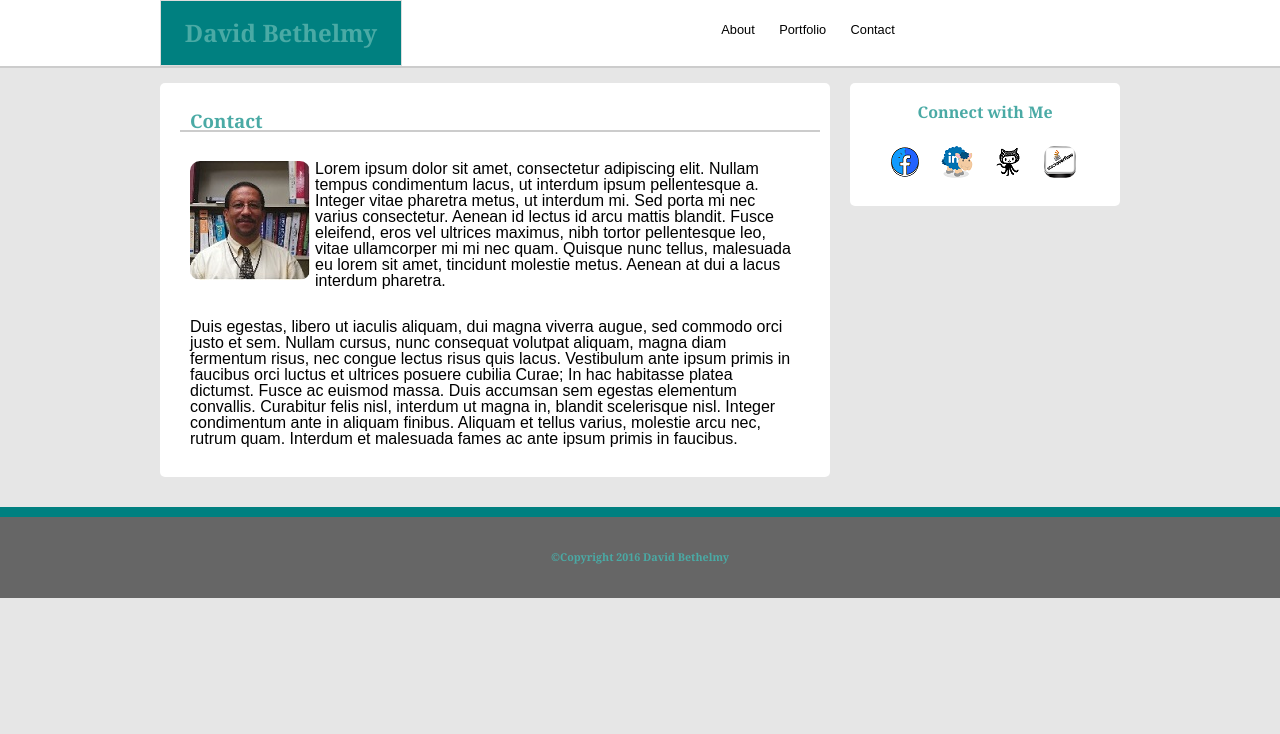
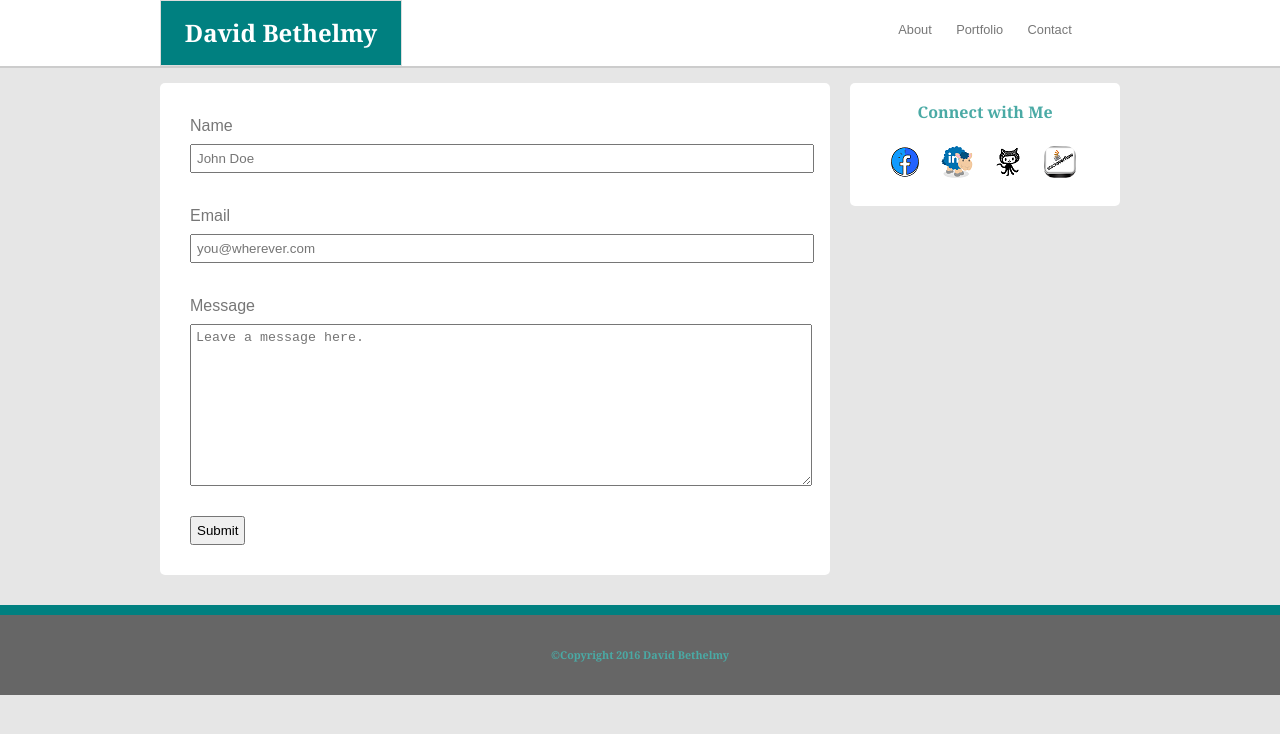
Before and after one commit to bethelmyd/Basic-Portfolio, a PHP site: page /contact.html in a window 1280 px wide. Shown: the top 734 px of the page. Run offline with PHP 8.4, Linux system fonts and the light colour scheme.

Commit message:
fifth commit

```diff
--- /dev/null
+++ b/assets/css/contact_styles.css
@@ -0,0 +1,24 @@
+label{
+	display: block;
+	margin: 0;
+	margin-bottom: 5px;
+	padding: 5px 0;
+}
+
+input{
+	display: block;
+	width: 100%;
+	margin: 0;
+	padding: 5px;
+}
+
+input[type="submit"]{
+	width: auto;
+}
+
+textarea{
+	display: block;
+	width: 100%;
+	margin: 0;
+	padding: 5px;
+}
--- a/assets/css/styles.css
+++ b/assets/css/styles.css
@@ -4,7 +4,7 @@ html{
 
 body{
 	font-family: Arial, 'Helvetica Neue', Helvetica, sans-serif;
-	font-color: #777777;
+	color: #777777;
 	background-color: #e6e6e6;
     /*background-image: url("../images/ones_zeros.png");*/
 }
@@ -128,7 +128,6 @@ main{
 }
 
 #leftOfInsideHeader{
-	color: white;
 	background-color: teal;
 	float: left;
     width: 25%;
@@ -136,12 +135,16 @@ main{
     border: 1px solid #ddd;
 }
 
+#leftOfInsideHeader h1, #leftOfInsideHeader h2{
+    color: white;
+}
+
 #rightOfInsideHeader{
 	float: right;
 	/*background-color: #ff6699;*/
     padding: 21px 0;
     margin: auto;
-    width:65%;
+    width:270px;
     text-align: center;
  }
 
--- a/contact.html
+++ b/contact.html
@@ -7,6 +7,7 @@
 		<title>Basic Portfolio - Contact Page</title>
 		<link rel="stylesheet" type="text/css" href="assets/css/reset.css">
 		<link rel="stylesheet" type="text/css" href="assets/css/styles.css">
+		<link rel="stylesheet" type="text/css" href="assets/css/contact_styles.css">
 	</head>
 	<body>
 		<header>
@@ -27,11 +28,24 @@
 		</header>
 		<main class="group">
 			<section id="leftOfMain">
-				<h3>Contact</h3>
-				<p><img src="assets/images/dgbprofile.jpg" alt="Picture of David Bethelmy">
-					Lorem ipsum dolor sit amet, consectetur adipiscing elit. Nullam tempus condimentum lacus, ut interdum ipsum pellentesque a. Integer vitae pharetra metus, ut interdum mi. Sed porta mi nec varius consectetur. Aenean id lectus id arcu mattis blandit. Fusce eleifend, eros vel ultrices maximus, nibh tortor pellentesque leo, vitae ullamcorper mi mi nec quam. Quisque nunc tellus, malesuada eu lorem sit amet, tincidunt molestie metus. Aenean at dui a lacus interdum pharetra.</p>
-
-					<p>Duis egestas, libero ut iaculis aliquam, dui magna viverra augue, sed commodo orci justo et sem. Nullam cursus, nunc consequat volutpat aliquam, magna diam fermentum risus, nec congue lectus risus quis lacus. Vestibulum ante ipsum primis in faucibus orci luctus et ultrices posuere cubilia Curae; In hac habitasse platea dictumst. Fusce ac euismod massa. Duis accumsan sem egestas elementum convallis. Curabitur felis nisl, interdum ut magna in, blandit scelerisque nisl. Integer condimentum ante in aliquam finibus. Aliquam et tellus varius, molestie arcu nec, rutrum quam. Interdum et malesuada fames ac ante ipsum primis in faucibus.</p>
+				<form method = "POST" action = "#">
+					<!-- Some form elements like label and input are styled as block elements -->
+					<p>
+						<label>Name</label>
+						<input type = "text" name = "fullName" placeholder="John Doe">
+					</p>
+					<p>
+						<label>Email</label>
+						<input type="email" name="email" placeholder="you@wherever.com">
+					</p>
+					<p>
+						<label>Message</label>
+						<textarea name="message" rows="10" placeholder="Leave a message here."></textarea>
+					</p>
+					<p>
+						<input type="submit" name="Submit" value = "Submit">
+					</p>
+				</form>
 			</section>
 			<section id = "rightOfMain">
 				<h4>Connect with Me</h4>
```
Lines whose indentation alone changed are shown as unchanged.
